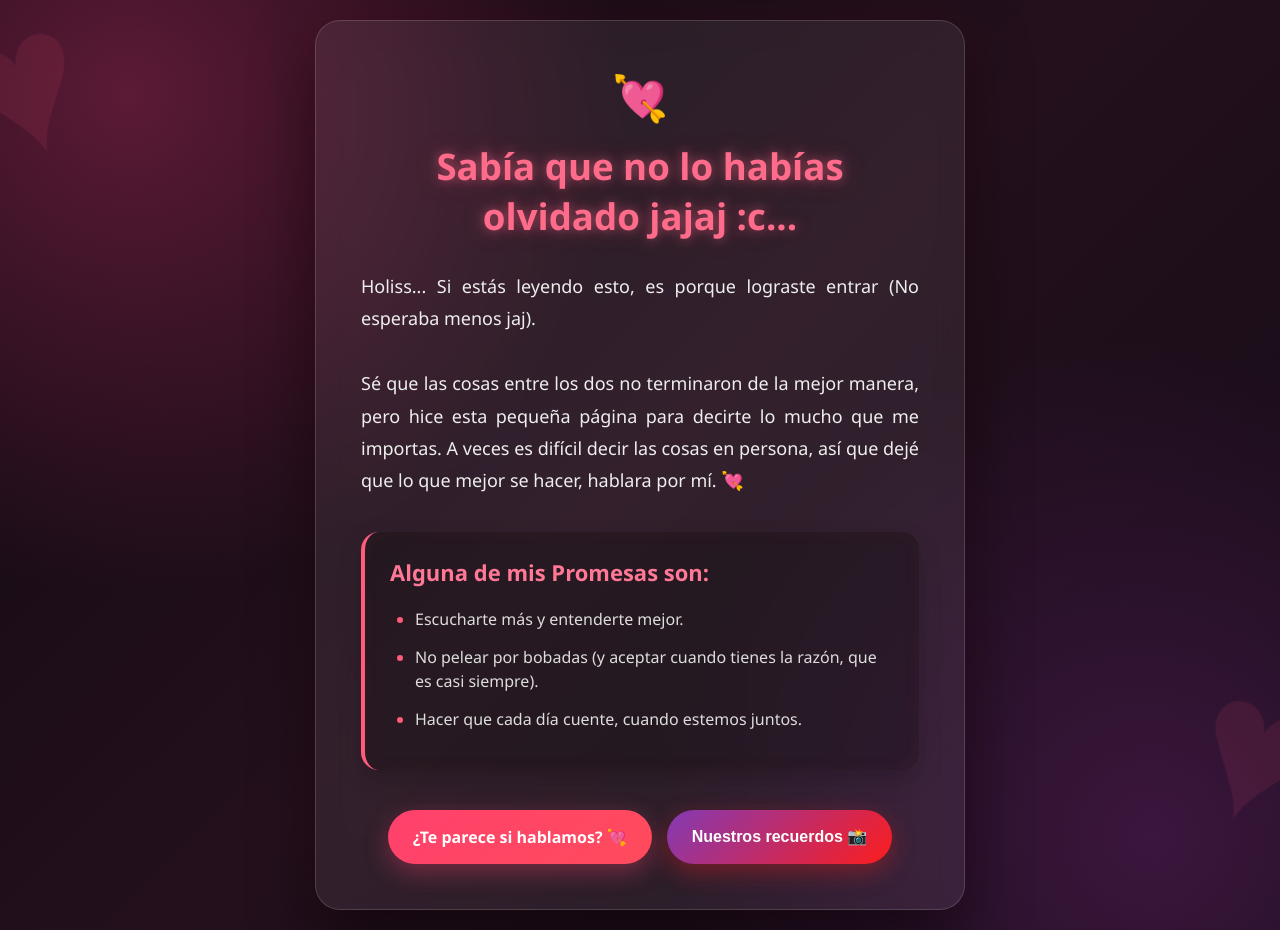
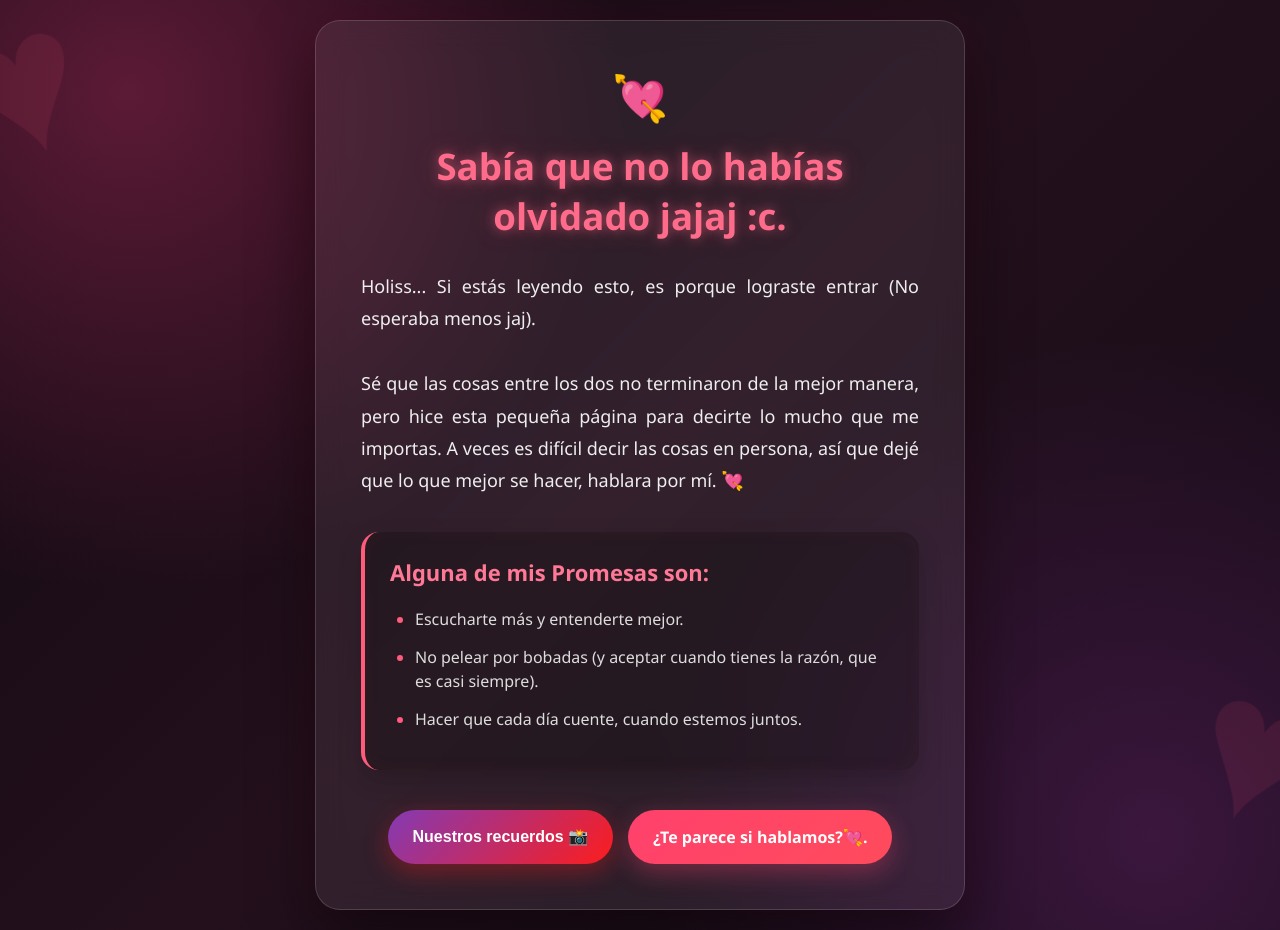
Before and after one commit to SebastianTarquino/ProyectoReconcilie, a website: page public/mensajes.html in a window 1280 px wide. Both pictures are taken after a click on the button "💌 Toca para abrir la carta". Drawn offline with Linux system fonts and the light colour scheme.

Commit message:
Se agregan cositas nuevasss

```diff
--- a/public/mensajes.html
+++ b/public/mensajes.html
@@ -157,7 +157,7 @@
   <div id="contenido-carta">
     <div class="carta-container">
       <span class="corazon">💘</span>
-      <h1>Sabía que no lo habías olvidado jajaj :c...</h1>
+      <h1>Sabía que no lo habías olvidado jajaj :c.</h1>
 
       <p>
         Holiss... Si estás leyendo esto, es porque lograste entrar (No esperaba menos jaj).
@@ -177,13 +177,13 @@
       <!-- AQUÍ METIMOS TUS DOS BOTONES JUNTOS -->
       <div class="botones-container">
         <!-- Tu botón de WhatsApp -->
-        <a href="https://wa.me/573143064028?text=Vi%20la%20pagina%20que%20me%20creaste...%20y%20tenemos%20que%20hablar%20💘" class="btn-perdon" target="_blank">
-          ¿Te parece si hablamos? 💘
-        </a>
 
         <!-- NUEVO: El botón de las fotos -->
         <button class="btn-recuerdos" id="btn-recuerdos">Nuestros recuerdos 📸</button>
-      </div>
+        <a href="https://wa.me/573143064028?text=Vi%20la%20pagina%20que%20me%20creaste...%20y%20tenemos%20que%20hablar%20💘." class="btn-perdon" target="_blank">
+          ¿Te parece si hablamos?💘.
+        </a>
+    </div>
 
     </div>
   </div>
```
